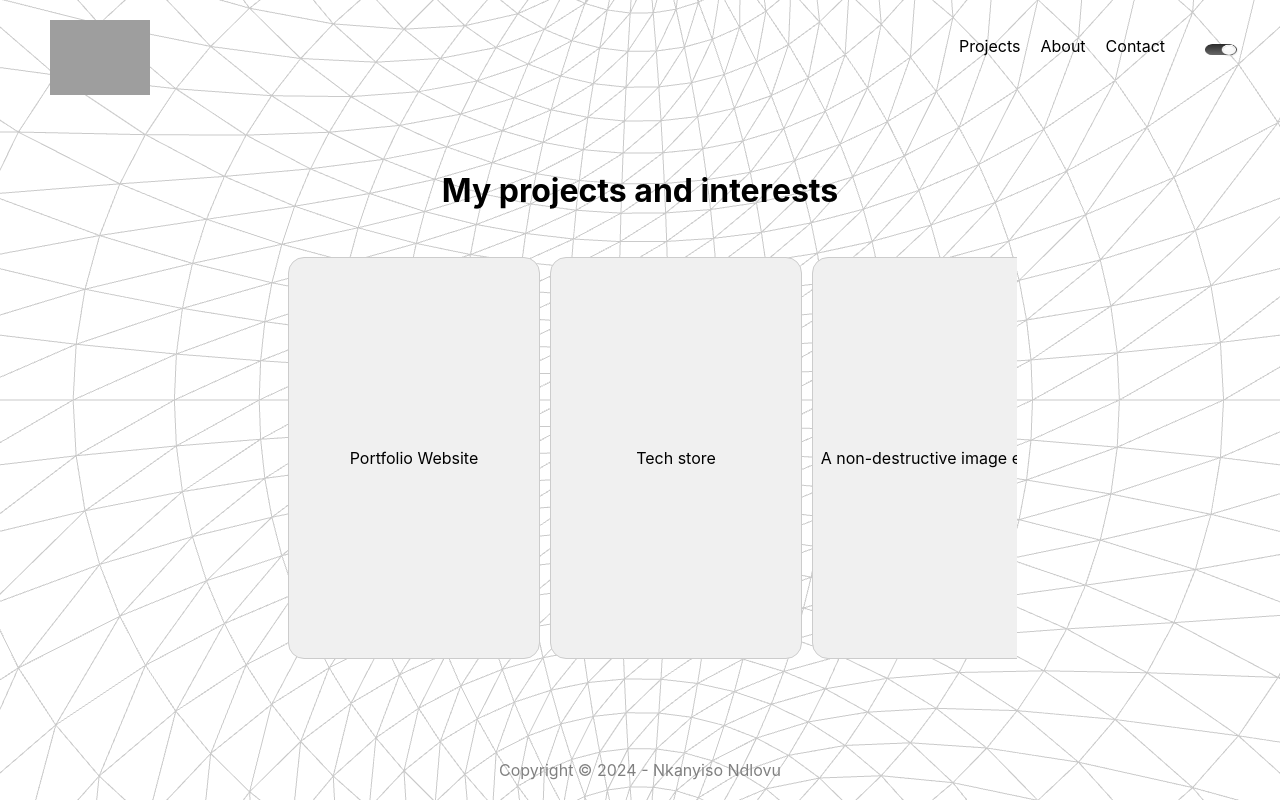
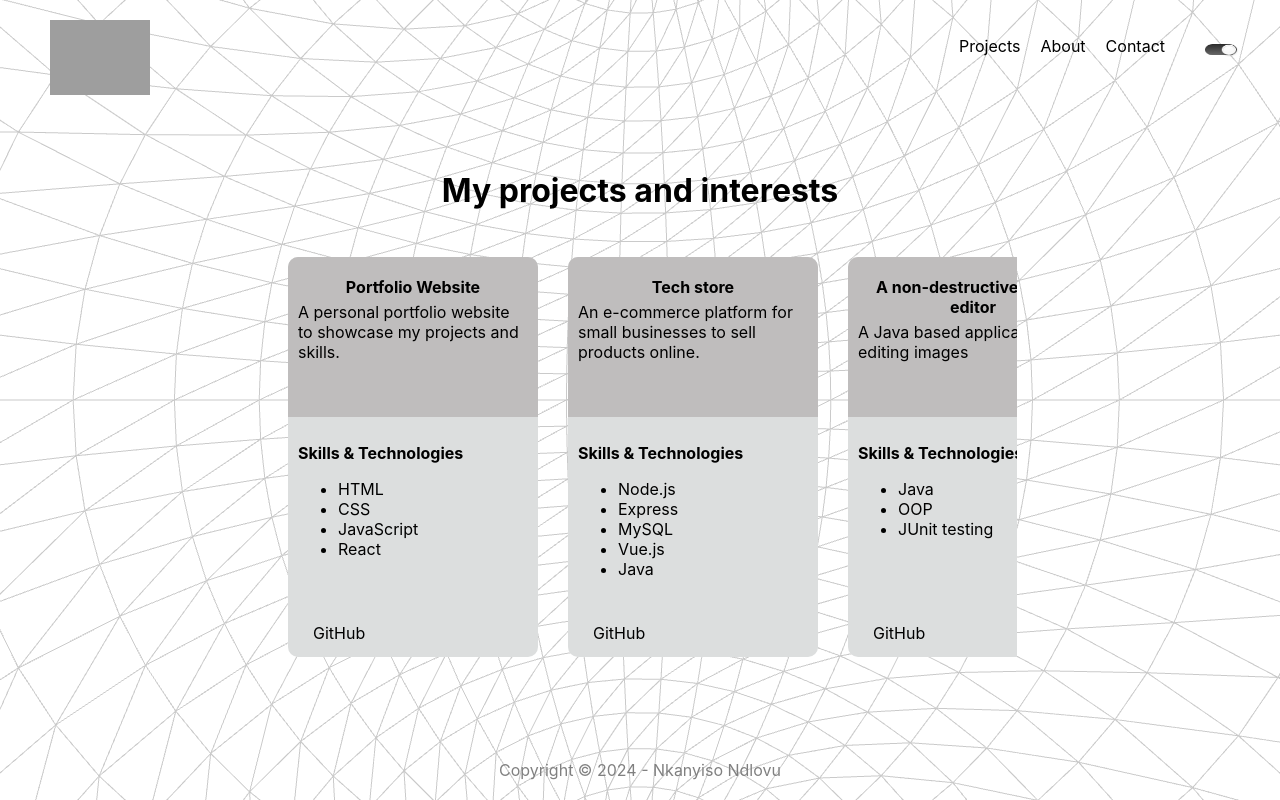
Before and after one commit to NkaLight/myWebsite, a React (Create React App) app: page /projects in a window 1280 px wide. Built offline with nearby package versions, Linux system fonts and the light colour scheme; grey boxes are pictures that could not be loaded.

Commit message:
project list v1 complete

```diff
--- a/src/App.css
+++ b/src/App.css
@@ -343,7 +343,7 @@
   display: flex; /* Arrange cards in a row */
   overflow-x: auto; /* Enable horizontal scrolling */
   overflow-y: hidden;
-  gap: 10px; /* Optional: Space between cards */
+  gap: 30px; /* Optional: Space between cards */
   padding: 25px; /* Optional: Inner padding for the container */
   white-space: nowrap;
   width: 55%;
@@ -360,14 +360,36 @@
 .card {
   min-width: 250px; /* Set a minimum width for cards */
   height: 400px;
-  background-color: #f0f0f0;
-  border: 1px solid #ccc;
-  border-radius: 16px;
-  display: flex;
-  justify-content: center;
-  align-items: center;
+  background-color: #dcdede;
+  border-radius: 10px;
+  display: grid;
+  grid-template-rows: 40% 49% 11%; /* Adjusted for footer positioning */
+  word-wrap: break-word; /* Break long words to the next line */
+  overflow-wrap: break-word; /* Modern alternative for breaking words */
+  white-space: normal; /* Allow text to wrap to the next line */
+}
+/**Project cards sections*/
+.card-upper-section{
+  background-color: rgb(191, 189, 189);
+  padding: 10px;
+  border-top-left-radius: 10px;
+  border-top-right-radius: 10px;
+}
+.card-main-section{
+  padding: 10px;
+}
+.card-lower-section{
+  padding: 10px;
+}
+.card-title{
+  margin-top:10px;
   text-align: center;
+  margin-bottom: 5px;
 }
+.card-descr{
+  text-align: left;
+}
+
 
 /*Mobile Design specification*/
 @media (max-width: 640px) {
--- a/src/components/PCards.jsx
+++ b/src/components/PCards.jsx
@@ -2,10 +2,28 @@ import React from "react";
 
 
 const PCards = (props)=>{
-    console.log(props.name)
     return(
         <div className="card">
-            {props.name}
+            <section className="card-upper-section">
+                <div className="card-title"><strong>{props.name}</strong></div>
+                <div className="card-descr">{props.description}</div>
+            </section>
+            <section className="card-main-section">
+                <p><strong>Skills & Technologies</strong></p>
+                <ul className="card-skill-list">
+                    {props.technologies.map((skill) => {
+                        return <li>{skill}</li>
+                    })}
+                </ul>
+            </section>
+            <section className="card-lower-section">
+                {
+                    <a className={props.darkMode ? "main-btns-darkmode" : "main-btns-lightMode"}>
+                        {props.name.includes("course") ? "HackTheBox" : "GitHub" }
+                    </a>
+                }
+            </section>
+
         </div>
     )
 }
--- a/src/data.js
+++ b/src/data.js
@@ -26,7 +26,7 @@ const projects = [
         name: "A non-destructive image editor",
         description: "A Java based applicaton, for editing images",
         detailedDescription:"More things to explain here.",
-        technologies: ["Flutter", "Dart", "Firebase"],
+        technologies: ["Java", "OOP", "JUnit testing"],
         gitHub: "https://github.com/NkaLight/Project-Andie",
         skillDescription: "Learn't about the importance of working in a team, where we would delegate work very early on every week, and work on our specific project tasks for the week. I also learnt about the importance of asking for help and how efficient software development becomes in a collaborative dev team.",
         startDate: "2024-07-15",
@@ -37,7 +37,7 @@ const projects = [
         name: "Bug Bounty Hunter course",
         description: "Using Hack the box platform to learn about cybersecurity",
         detailedDescription:"More things to explain here.",
-        technologies: ["Linux", "Powershell", "Cmd", "Wireshark", "Burpsuite"],
+        technologies: ["Linux", "Powershell", "Cmd", "Wireshark", "Burpsuite", "Bash"],
         gitHub: "https://academy.hackthebox.com/achievement/1521618/35",
         skillDescription: "Learn't about various tools, and concepts used to perform various attacks, I understand and I am in the process of having an even deeper understanding of technologies, used in large corporations such as Active directories.",
         startDate: "2024-07-15",
```
